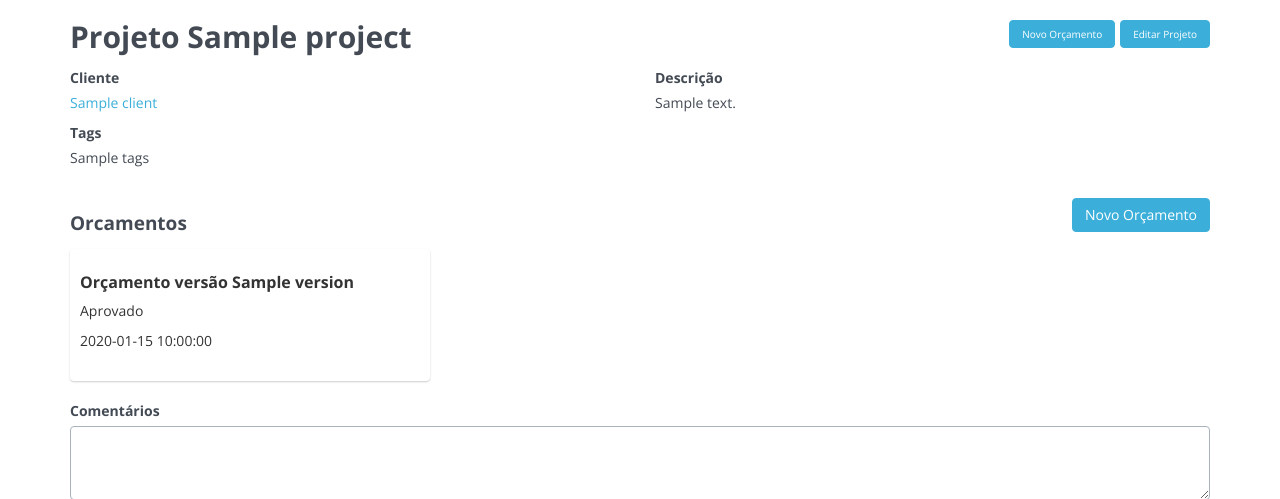
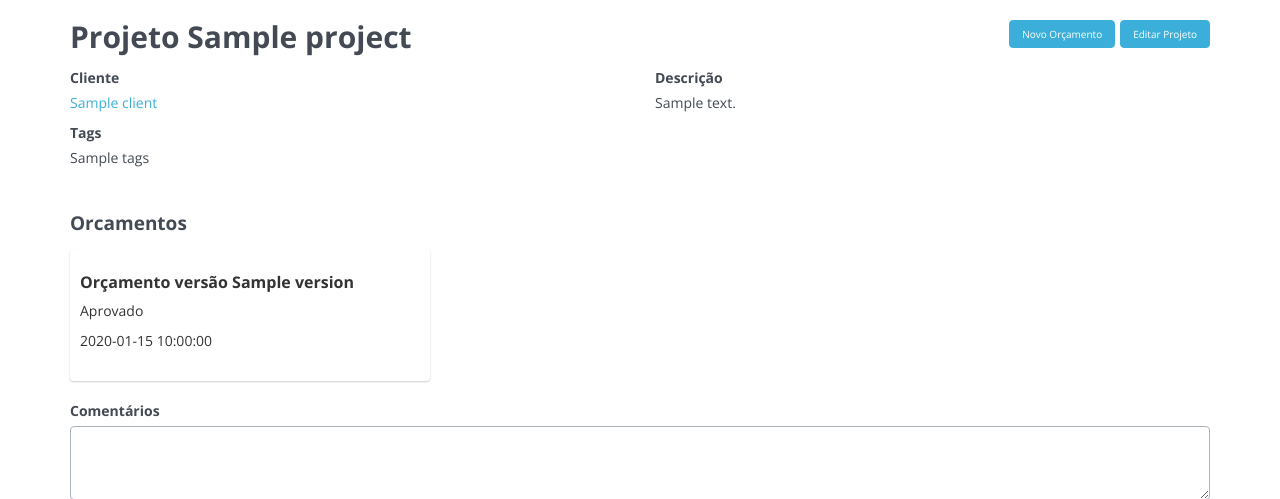
Before and after one commit to Coderockr/orcamentos, a PHP site: template views/project/detail.twig in a window 1280 px wide. Shown: the part 110-609 px from the top of the page. Run offline with PHP 8.4, Linux system fonts and the light colour scheme; the template is opened without the code that fills it: most values are stand-ins (such as "Sample title", 1, 10 or a date in 2020); some libraries are stand-ins or nearby versions.

Commit message:
Retirado o outro botao de orcamentos

```diff
--- a/views/project/detail.twig
+++ b/views/project/detail.twig
@@ -32,7 +32,6 @@
     {% if project.quoteCollection | length > 0 %}
         <div class="row cards margin20">
             <div class="col-md-12">
-                <a href="/quote/new/{{ project.id }}" class="btn btn-primary pull-right " title="Cadastre um novo orçamento">Novo Orçamento</a>
                 <h4>Orcamentos</h4>
             </div>
             {% for quote in project.quoteCollection %}
```
